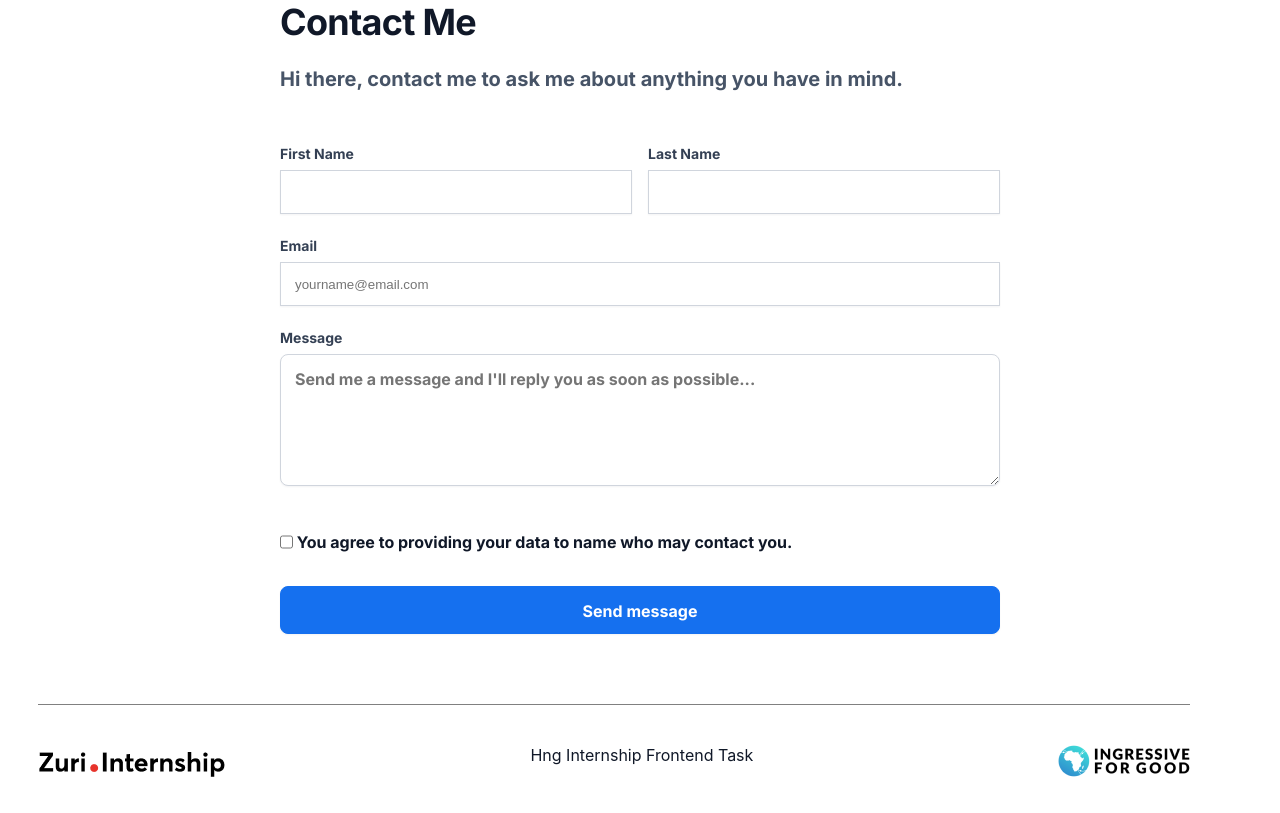
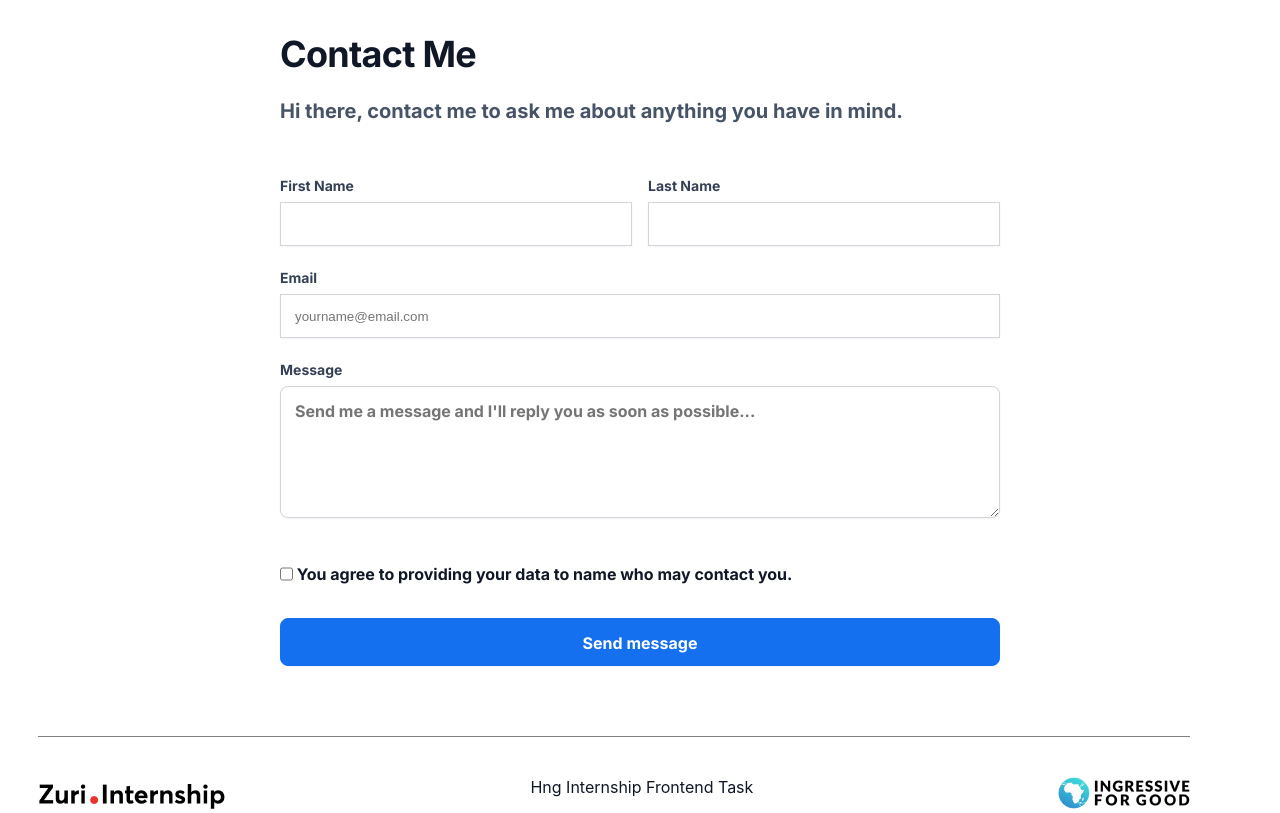
Before and after one commit to Petsamuel/linktree-clone, a React (Create React App) app: page /contact in a window 1280 px wide. Built offline with nearby package versions, Linux system fonts and the light colour scheme.

Commit message:
resolved overflow in css

```diff
--- a/src/App.css
+++ b/src/App.css
@@ -58,10 +58,9 @@
 
 .contact-container {
 
-  display: flex;
-  justify-content: center;
-  align-items: flex-start;
-  text-align: initial;
+  display:flex;
+  justify-content:center;
+  margin:2em auto;
 
 }
 
@@ -122,7 +121,7 @@ border-radius: 8px;
 
 }
 .error-message{
-  width: 320px;
+  /* width: 320px; */
 height: 20px;
 font-family: 'Inter';
 font-style: normal;
@@ -370,21 +369,25 @@ main {
     top: 40px;
   }
 /* contact-us page */
-.contact-container{
-  display: flex;
-  justify-content: center;
-  align-self: flex-start;
-  align-items: self-start;
-  margin:0px 2em;
-
+.contact-container {
+  display:grid;
+  justify-content:center;
+  place-content: center;
+  margin:3em auto;
+}
+.contact-inner-container{
+  margin:1em auto;
+  width:85%;
 }
 
 .form-name-field{
   display:flex;
   flex-direction: column;
 }
+
 .contact-intro{
-  width: 343px;
+  font-size:16px;
+  width:100%;
 }
 
 .input-field {
@@ -420,9 +423,6 @@ padding-right:5px;
   width: 100%;
 height: 48px;
 }
-.contact-inner-container{
-  width:100%;
-  /* margin: 0px 3em 0px 3em ; */
-}
+
 
 }
--- a/src/components/contact.js
+++ b/src/components/contact.js
@@ -10,14 +10,15 @@ function Contact() {
   let contact_form = document.querySelector(".email-form-message");
   const [Form_Message, set_Form_Message] = useState("");
   const status = "Please enter a message";
+
    function successMessage(){
     alert("sent");
-    contact_form.target.value =""
+    contact_form.target.value =" "
 
  };
   function err_Respond (){
      contact_form.classList.add("contact-fom-error");
-     error_message.innerText = status
+     error_message.innerText = status;
   };
 
   function Validate() {
@@ -32,12 +33,13 @@ function Contact() {
 
   return (
     <React.Fragment>
-      {/* <div className="App"> */}
         <section className="contact-container">
+          <div>
           <div className="contact-inner-container">
+            <div>
             <div className="contact-title">Contact Me</div>
-            <div className="contact-intro">
-              Hi there, contact me to ask me about anything you have in mind.
+            <p className="contact-intro">
+             Hi there, contact me to ask me about anything you have in mind.</p>
             </div>
             <div className="form-container">
               <div className="form-name-field">
@@ -89,9 +91,10 @@ function Contact() {
               <input type="button" value="Send message" onClick={Validate} />
             </div>
           </div>
+          </div>
         </section>
         <Footer />
-      {/* </div>ss */}
+
     </React.Fragment>
   );
 }
```
